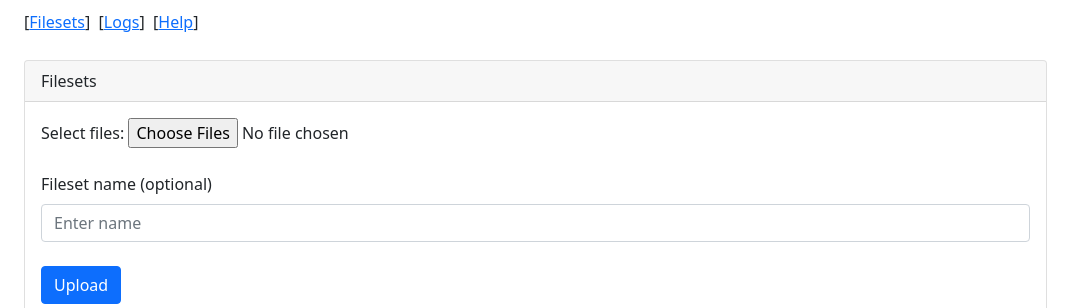
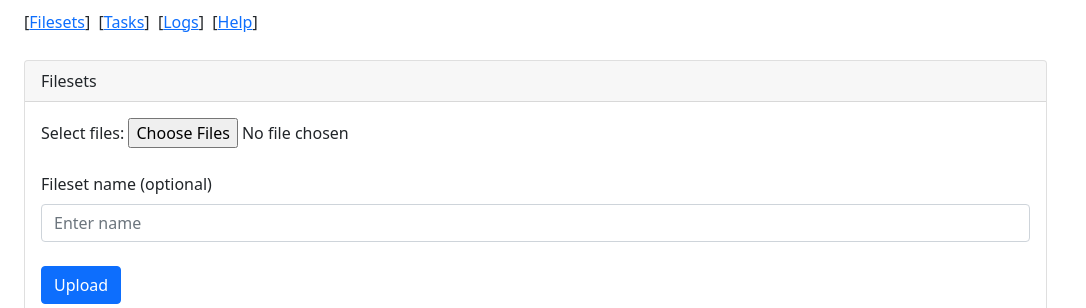
Before and after one commit to rbrecheisen/DjangoTemplate, a Django app: page / in a window 1280 px wide. Shown: the part 58-366 px from the top of the page, without its empty margins (0-1086 px from the left). Run offline with Django 5.2, Linux system fonts and the light colour scheme; the visitor is signed in with stand-in values (Sample User, id 1); data that the repository does not hold is empty; some libraries are stand-ins or nearby versions.

Commit message:
Task pages showing correctly

```diff
--- a/djangotemplate/src/djangotemplate/backend/app/tasks/taskregistry.py
+++ b/djangotemplate/src/djangotemplate/backend/app/tasks/taskregistry.py
@@ -19,7 +19,7 @@ TASK_REGISTRY = {
             },
             {
                 'name': 'param2',
-                'label': 'Parameter 2'
+                'label': 'Parameter 2',
                 'type': 'text',
                 'value': '',
             },
--- a/djangotemplate/src/djangotemplate/backend/app/templates/filesets.html
+++ b/djangotemplate/src/djangotemplate/backend/app/templates/filesets.html
@@ -4,6 +4,7 @@
     <div class="row">
         <p style="margin-top: 10px">
             [<a href="/filesets/">Filesets</a>]&nbsp;
+            [<a href="/tasks/">Tasks</a>]&nbsp;
             [<a href="/logs/">Logs</a>]&nbsp;
             [<a href="/help/">Help</a>]
         </p>
--- a/djangotemplate/src/djangotemplate/backend/app/templates/help/index.html
+++ b/djangotemplate/src/djangotemplate/backend/app/templates/help/index.html
@@ -5,6 +5,7 @@
     <div class="row">
         <p style="margin-top: 10px">
             [<a href="/filesets/">Filesets</a>]&nbsp;
+            [<a href="/tasks/">Tasks</a>]&nbsp;
             [<a href="/logs/">Logs</a>]&nbsp;
             [<a href="/help/">Help</a>]
         </p>
--- a/djangotemplate/src/djangotemplate/backend/app/templates/logs.html
+++ b/djangotemplate/src/djangotemplate/backend/app/templates/logs.html
@@ -4,6 +4,7 @@
     <div class="row">
         <p style="margin-top: 10px">
             [<a href="/filesets/">Filesets</a>]&nbsp;
+            [<a href="/tasks/">Tasks</a>]&nbsp;
             [<a href="/logs/">Logs</a>]&nbsp;
             [<a href="/help/">Help</a>]
         </p>
--- a/djangotemplate/src/djangotemplate/backend/app/templates/tasks/tasks.html
+++ b/djangotemplate/src/djangotemplate/backend/app/templates/tasks/tasks.html
@@ -5,6 +5,7 @@
     <div class="row">
         <p style="margin-top: 10px">
             [<a href="/filesets/">Filesets</a>]&nbsp;
+            [<a href="/tasks/">Tasks</a>]&nbsp;
             [<a href="/logs/">Logs</a>]&nbsp;
             [<a href="/help/">Help</a>]
         </p>
--- a/djangotemplate/src/djangotemplate/backend/app/urls.py
+++ b/djangotemplate/src/djangotemplate/backend/app/urls.py
@@ -3,6 +3,7 @@ from django.urls import path
 from .views.miscellaneous import auth, custom_logout, logs, help
 from .views.filesets import filesets, fileset, upload_fileset, rename_fileset, delete_fileset, download_fileset
 from .views.files import png, txt, csv
+from .views.tasks import tasks, task, run_task, cancel_task, remove_task, remove_all_tasks
 
 
 urlpatterns = [
@@ -27,5 +28,13 @@ urlpatterns = [
     path('filesets/<str:fileset_id>/files/<str:file_id>/text', txt),
     path('filesets/<str:fileset_id>/files/<str:file_id>/csv', csv),
 
+    # Tasks
+    path('tasks/', tasks),
+    path('tasks/<str:task_name>', task),
+    path('tasks/<str:task_name>/run', run_task),
+    path('tasks/<str:task_name>/cancel', cancel_task),
+    path('tasks/<str:task_name>/remove', remove_task),
+    path('tasks/<str:task_name>/removeall', remove_all_tasks),
+
     # Custom viewers
 ]
--- a/djangotemplate/src/djangotemplate/backend/app/views/tasks.py
+++ b/djangotemplate/src/djangotemplate/backend/app/views/tasks.py
@@ -31,7 +31,7 @@ def tasks(request):
 def task(request, task_name):
     if request.method == 'GET':
         data_manager = DataManager()
-        return render(request, f'tasks/{task_name.lower()}', context={
+        return render(request, f'tasks/{task_name.lower()}.html', context={
             'task_name': task_name,
             'task_description': TASK_REGISTRY[task_name]['description'],
             'inputs': TASK_REGISTRY[task_name]['inputs'],
```
Also changed, not shown: djangotemplate/src/djangotemplate/backend/app/templates/tasks/exampletask.html (+1 -7 lines).
